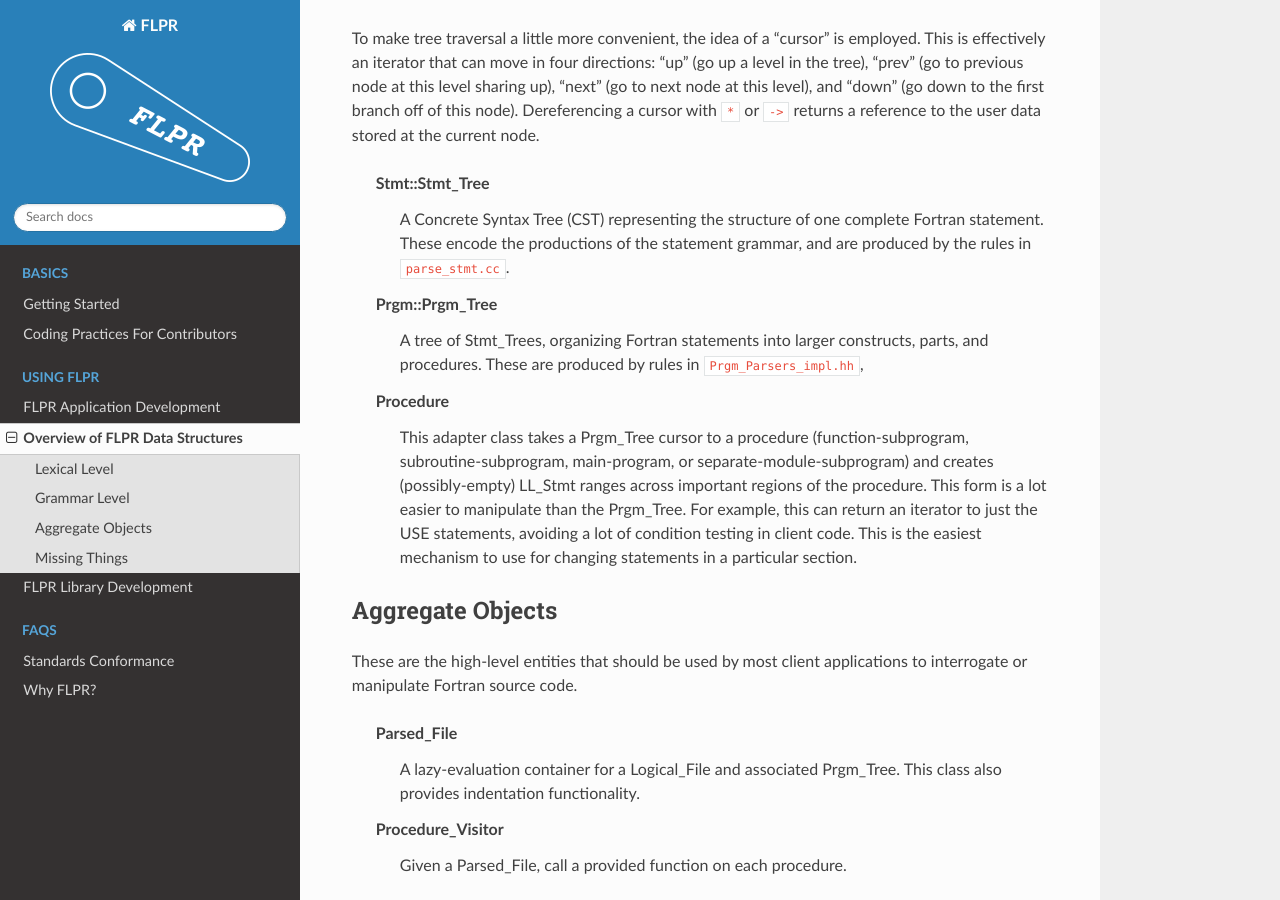
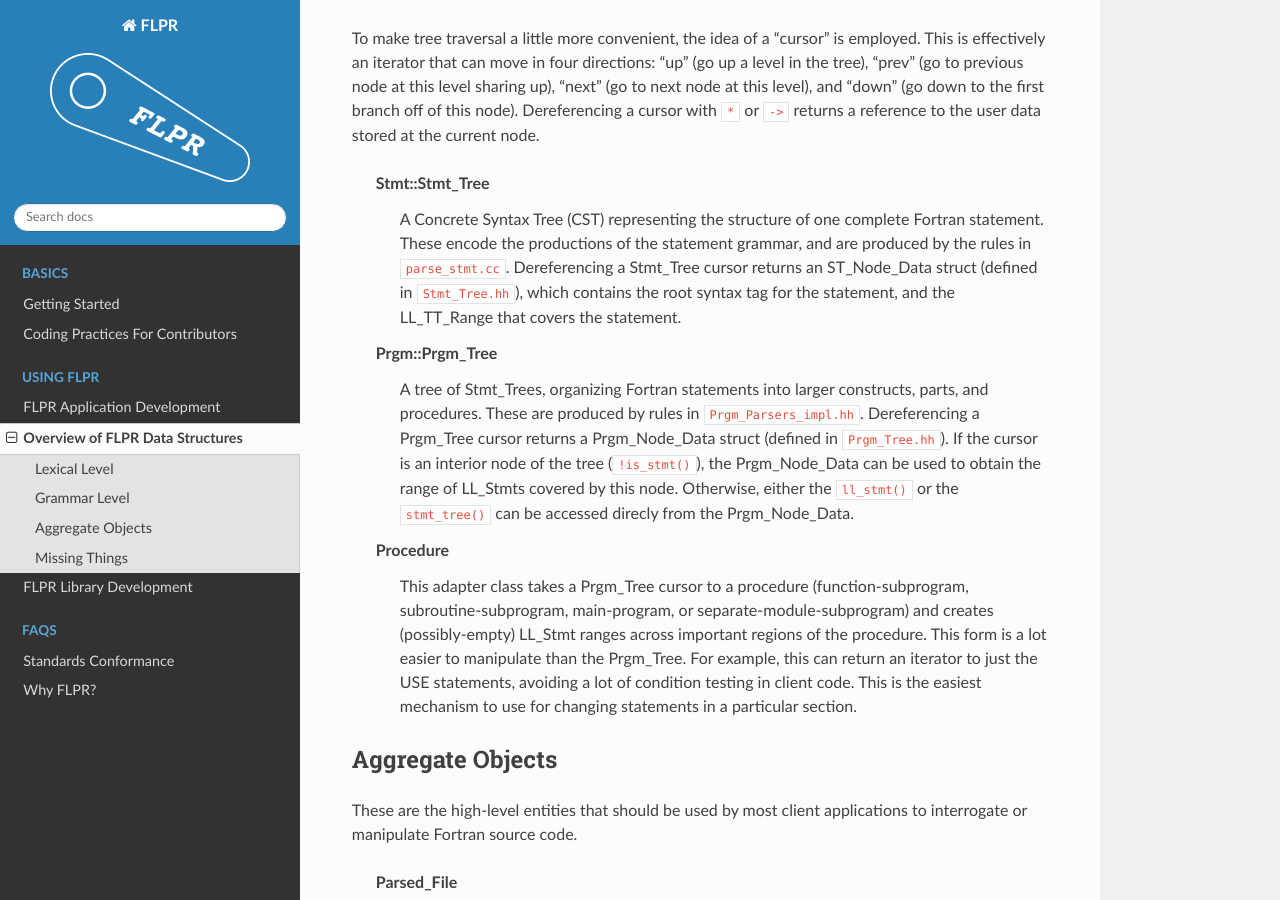
Before and after one commit to lanl/FLPR, a Sphinx documentation site: the page built from docs/sphinx/flpr_entities.rst, in a window 1280 px wide and 900 px high, scrolled down 1799 px. Built offline with Sphinx 7.4.7 and the Read the Docs theme 2.0.0, drawn with Linux system fonts in a browser that asks for light colours.

Commit message:
Added more description of what is available through Stmt_Tree and Prgm_Tree cursors.

```diff
--- a/docs/sphinx/flpr_entities.rst
+++ b/docs/sphinx/flpr_entities.rst
@@ -106,12 +106,21 @@ to the user data stored at the current node.
   Stmt::Stmt_Tree
     A Concrete Syntax Tree (CST) representing the structure of one
     complete Fortran statement.  These encode the productions of the
-    statement grammar, and are produced by the rules in ``parse_stmt.cc``.
+    statement grammar, and are produced by the rules in
+    ``parse_stmt.cc``.  Dereferencing a Stmt_Tree cursor returns an
+    ST_Node_Data struct (defined in ``Stmt_Tree.hh``), which
+    contains the root syntax tag for the statement, and the
+    LL_TT_Range that covers the statement.
 
   Prgm::Prgm_Tree
     A tree of Stmt_Trees, organizing Fortran statements into larger
-    constructs, parts, and procedures.  These are produced by rules
-    in ``Prgm_Parsers_impl.hh``,
+    constructs, parts, and procedures.  These are produced by rules in
+    ``Prgm_Parsers_impl.hh``. Dereferencing a Prgm_Tree cursor returns
+    a Prgm_Node_Data struct (defined in ``Prgm_Tree.hh``).  If the
+    cursor is an interior node of the tree (``!is_stmt()``), the
+    Prgm_Node_Data can be used to obtain the range of LL_Stmts covered
+    by this node.  Otherwise, either the ``ll_stmt()`` or the
+    ``stmt_tree()`` can be accessed direcly from the Prgm_Node_Data.
 
   Procedure
     This adapter class takes a Prgm_Tree cursor to a procedure
```
